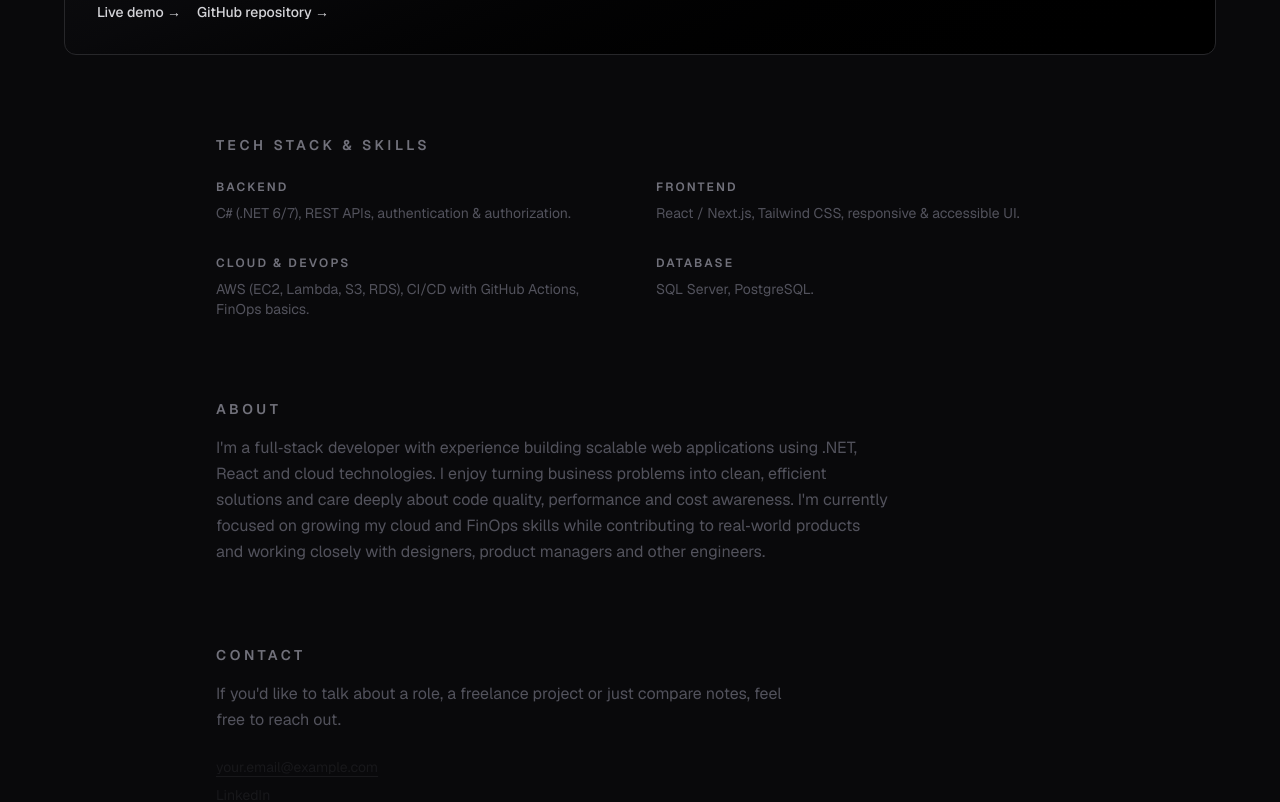
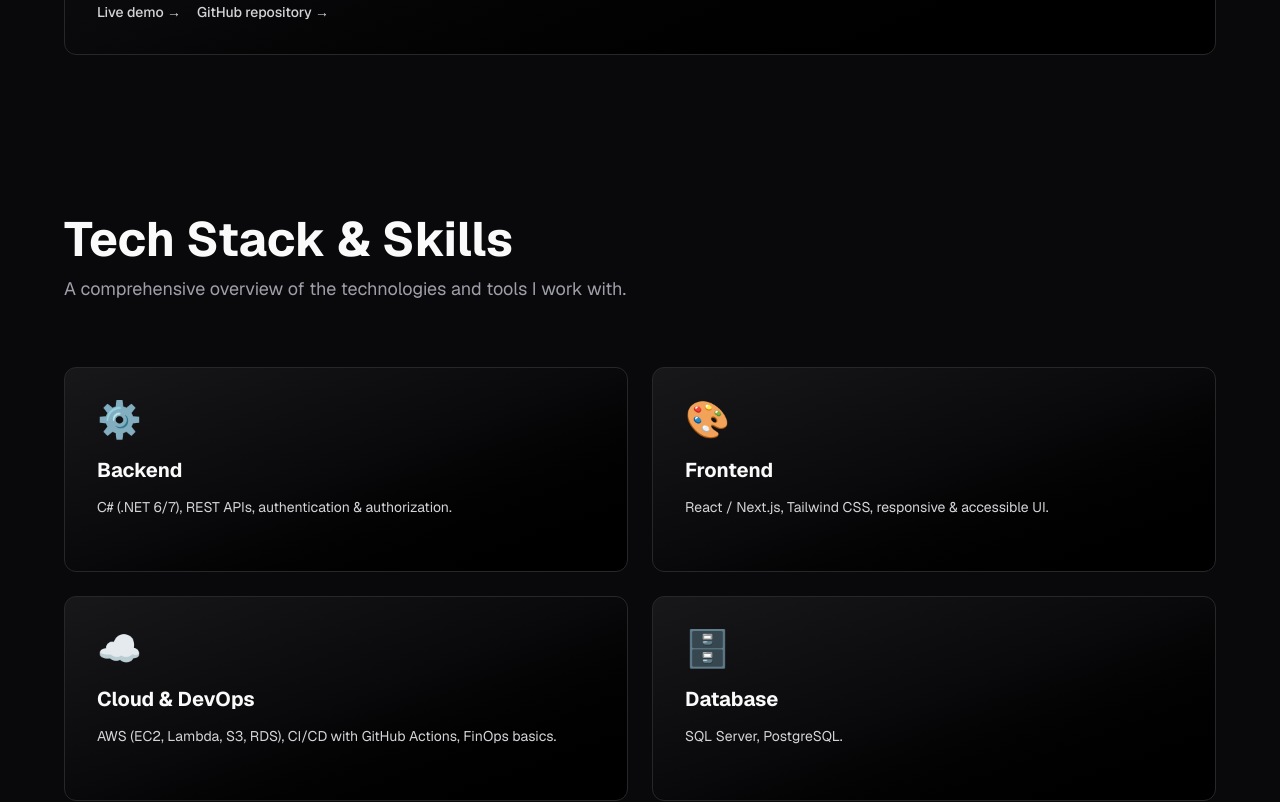
Before and after one commit to SDonfallou/-portfolioFallou, a Next.js app in the folder fallou-portfolio/: page / in a window 1280 px wide. Shown: the part 3260-4062 px from the top of the page. Built offline with nearby package versions, Linux system fonts and the light colour scheme.

Commit message:
More design on the tech section

```diff
--- a/fallou-portfolio/app/components/TechStackSection.tsx
+++ b/fallou-portfolio/app/components/TechStackSection.tsx
@@ -1,37 +1,77 @@
 export function TechStackSection() {
+  const categories = [
+    {
+      icon: "⚙️",
+      title: "Backend",
+      description: "C# (.NET 6/7), REST APIs, authentication & authorization.",
+      color: "from-blue-500 to-cyan-500",
+    },
+    {
+      icon: "🎨",
+      title: "Frontend",
+      description: "React / Next.js, Tailwind CSS, responsive & accessible UI.",
+      color: "from-purple-500 to-pink-500",
+    },
+    {
+      icon: "☁️",
+      title: "Cloud & DevOps",
+      description: "AWS (EC2, Lambda, S3, RDS), CI/CD with GitHub Actions, FinOps basics.",
+      color: "from-orange-500 to-red-500",
+    },
+    {
+      icon: "🗄️",
+      title: "Database",
+      description: "SQL Server, PostgreSQL.",
+      color: "from-green-500 to-emerald-500",
+    },
+  ];
+
   return (
-    <section className="mx-auto max-w-4xl px-6 pb-16 sm:pb-20">
-      <h2 className="mb-6 text-sm font-semibold uppercase tracking-[0.25em] text-zinc-500">
-        Tech stack &amp; skills
-      </h2>
-
-      <div className="grid gap-8 sm:grid-cols-2">
-        <div className="space-y-2 text-sm text-zinc-600">
-          <h3 className="text-xs font-semibold uppercase tracking-[0.18em] text-zinc-500">
-            Backend
-          </h3>
-          <p>C# (.NET 6/7), REST APIs, authentication &amp; authorization.</p>
+    <section className="bg-zinc-950 py-20 px-6">
+      <div className="mx-auto max-w-6xl">
+        {/* Header */}
+        <div className="mb-16">
+          <h2 className="text-4xl sm:text-5xl font-bold text-zinc-50 mb-3">
+            Tech Stack &amp; Skills
+          </h2>
+          <p className="text-zinc-400 text-lg">
+            A comprehensive overview of the technologies and tools I work with.
+          </p>
         </div>
 
-        <div className="space-y-2 text-sm text-zinc-600">
-          <h3 className="text-xs font-semibold uppercase tracking-[0.18em] text-zinc-500">
-            Frontend
-          </h3>
-          <p>React / Next.js, Tailwind CSS, responsive &amp; accessible UI.</p>
-        </div>
+        {/* Grid */}
+        <div className="grid gap-6 sm:grid-cols-2">
+          {categories.map((category) => (
+            <div
+              key={category.title}
+              className="group relative rounded-xl border border-zinc-800 bg-gradient-to-br from-zinc-900 via-zinc-950 to-black p-8 transition-all duration-300 hover:border-zinc-700 hover:shadow-lg hover:shadow-zinc-900/50 overflow-hidden"
+            >
+              {/* Gradient accent on hover */}
+              <div
+                className={`absolute inset-0 opacity-0 group-hover:opacity-10 transition-opacity duration-300 bg-gradient-to-br ${category.color}`}
+              />
 
-        <div className="space-y-2 text-sm text-zinc-600">
-          <h3 className="text-xs font-semibold uppercase tracking-[0.18em] text-zinc-500">
-            Cloud &amp; DevOps
-          </h3>
-          <p>AWS (EC2, Lambda, S3, RDS), CI/CD with GitHub Actions, FinOps basics.</p>
-        </div>
+              <div className="relative z-10">
+                {/* Icon */}
+                <div className="mb-4 text-4xl">{category.icon}</div>
 
-        <div className="space-y-2 text-sm text-zinc-600">
-          <h3 className="text-xs font-semibold uppercase tracking-[0.18em] text-zinc-500">
-            Database
-          </h3>
-          <p>SQL Server, PostgreSQL.</p>
+                {/* Title */}
+                <h3 className="text-xl font-bold text-zinc-50 mb-3 group-hover:text-white transition-colors">
+                  {category.title}
+                </h3>
+
+                {/* Description */}
+                <p className="text-zinc-300 leading-relaxed text-sm">
+                  {category.description}
+                </p>
+
+                {/* Accent line */}
+                <div
+                  className={`mt-4 h-1 w-8 rounded-full bg-gradient-to-r ${category.color} opacity-0 group-hover:opacity-100 transition-opacity duration-300`}
+                />
+              </div>
+            </div>
+          ))}
         </div>
       </div>
     </section>
```
Also changed, not shown: 1 other file (tests, documents, lock files or other folders).
